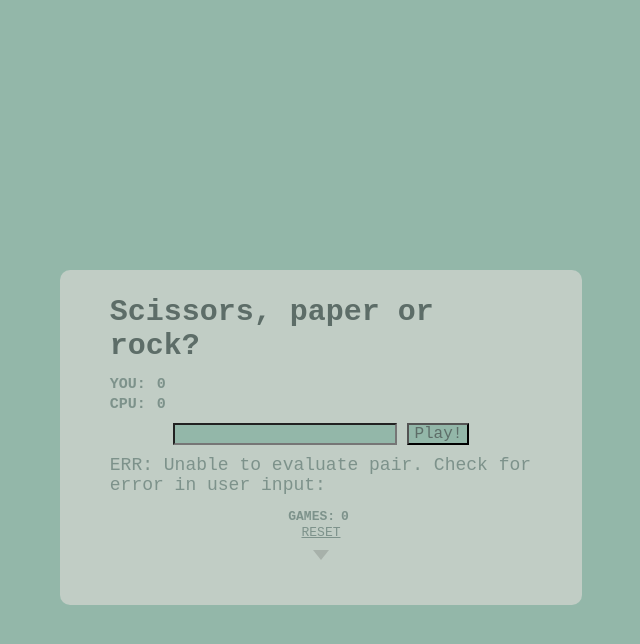
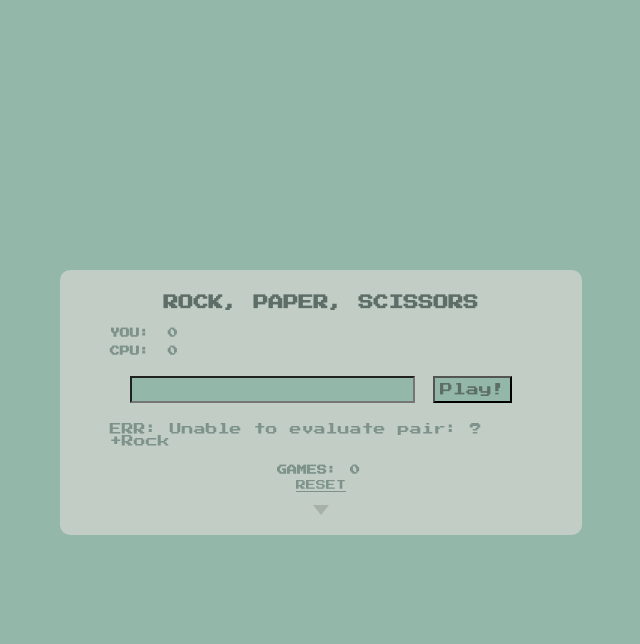
Before and after one commit to decadentpig/rock-paper-scissors, a plain HTML site: page index.html in a window 1280 px wide. Both pictures are taken after a click on the button "Play!". Shown: the whole page, without its empty margins (319-959 px from the left). Drawn offline with Linux system fonts and the light colour scheme.

Commit message:
Pixel font, minor alignment tweaks.

```diff
--- a/index.html
+++ b/index.html
@@ -3,11 +3,14 @@
   <head>
     <title>Rock, Paper, Scissors</title>
     <link href='style.css' rel='stylesheet'>
+
+    <link rel="preconnect" href="https://fonts.gstatic.com">
+    <link href="https://fonts.googleapis.com/css2?family=Press+Start+2P&display=swap" rel="stylesheet">
   </head>
 
   <body>
     <main id='main-content'>
-        <h1>Scissors, paper or rock?</h1>
+        <h1>ROCK, PAPER, SCISSORS</h1>
         <div>
             <h6>YOU:</h6>
             <h6 id='player-tally'>0</h6>
--- a/script.js
+++ b/script.js
@@ -14,8 +14,8 @@ function computerPlay(){
 
 function playRound(playerArg, computerArg){
   // Uniform case, unless null
-  let oldInput = playerArg;
   if (playerArg) playerArg = playerArg.toUpperCase()[0] + playerArg.toLowerCase().slice(1);
+  if (!playerArg) playerArg = '?+';
 
   // Find the outcome
   let contest = playerArg + computerArg;
@@ -39,7 +39,7 @@ function playRound(playerArg, computerArg){
       return `Draw! Both used ${playerArg}`
 
     default:
-      return `ERR: Unable to evaluate pair. \nCheck for error in user input: ${oldInput}`
+      return `ERR: Unable to evaluate pair: ${contest}`
   }
 }
 
--- a/style.css
+++ b/style.css
@@ -5,7 +5,7 @@
 
 body {
   display: grid;
-  font-family: monospace;
+  font-family: 'Press Start 2P', cursive;
   color: #7D928B;
   background-color: #93B7A9;
 }
@@ -16,36 +16,37 @@ body {
   font-size: 18px;
   background-color: #C1CDC5;
   margin: 15em auto 20em auto;
-  padding: 25px 50px 35px 50px;
+  padding: 25px 50px 10px 50px;
   border-radius: 10px;
 }
 
 h1 {
   color: #5d6d68;
-  font-size: 30px;
+  font-size: 15px;
   margin: 0 auto 10px auto;
 }
 
 h6 {
   display: inline;
-  font-size: 15px;
+  font-size: 10px;
   margin: 0 auto 5px auto;
 }
 
 #inputs-container {
   padding: 10px 10px 10px 10px;
-  margin: auto;
+  margin: 10px auto;
 }
 
 #player-input, #page-button {
     background-color: #93B7A9;
-    padding: 0 5px 0 5px;
+    padding: 5px;
     color: #5d6d68;
-    font-size: 16px;
-    font-family: monospace;
+    font-size: 13px;
+    font-family: 'Press Start 2P', cursive;
 }
 
 p {
+  font-size: 12px;
   margin: auto;
 }
 
@@ -55,12 +56,12 @@ p {
 }
 #games-tracker h6{
   margin: 0 auto 0 -5px;
-  font-size: 13px;
+  font-size: 10px;
 }
 
 #resetter, #toggle {
-  margin: auto;
-  font-size: 13px;
+  margin: 5px auto 0 auto;
+  font-size: 10px;
   color: #7D928B;
 }
 #resetter:visited, #toggle:visited {
@@ -72,10 +73,10 @@ p {
 
 #game-log{
   display: none; /** grid: toggled off by default **/
-  padding: 20px 0 0 0;
+  padding: 5px 0 0 0;
 }
 .log-entries{
-  font-size: 13px;
+  font-size: 10px;
   margin: 3px auto;
 }
 
```
